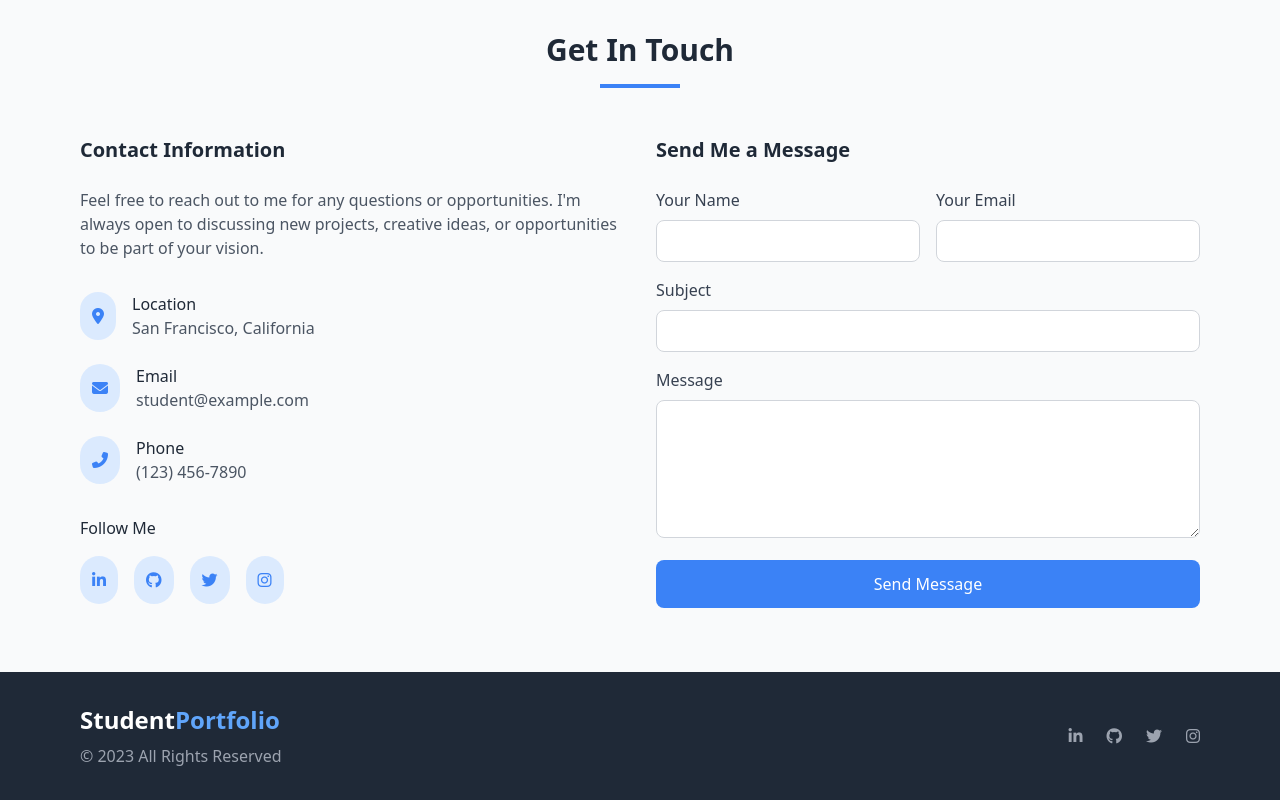
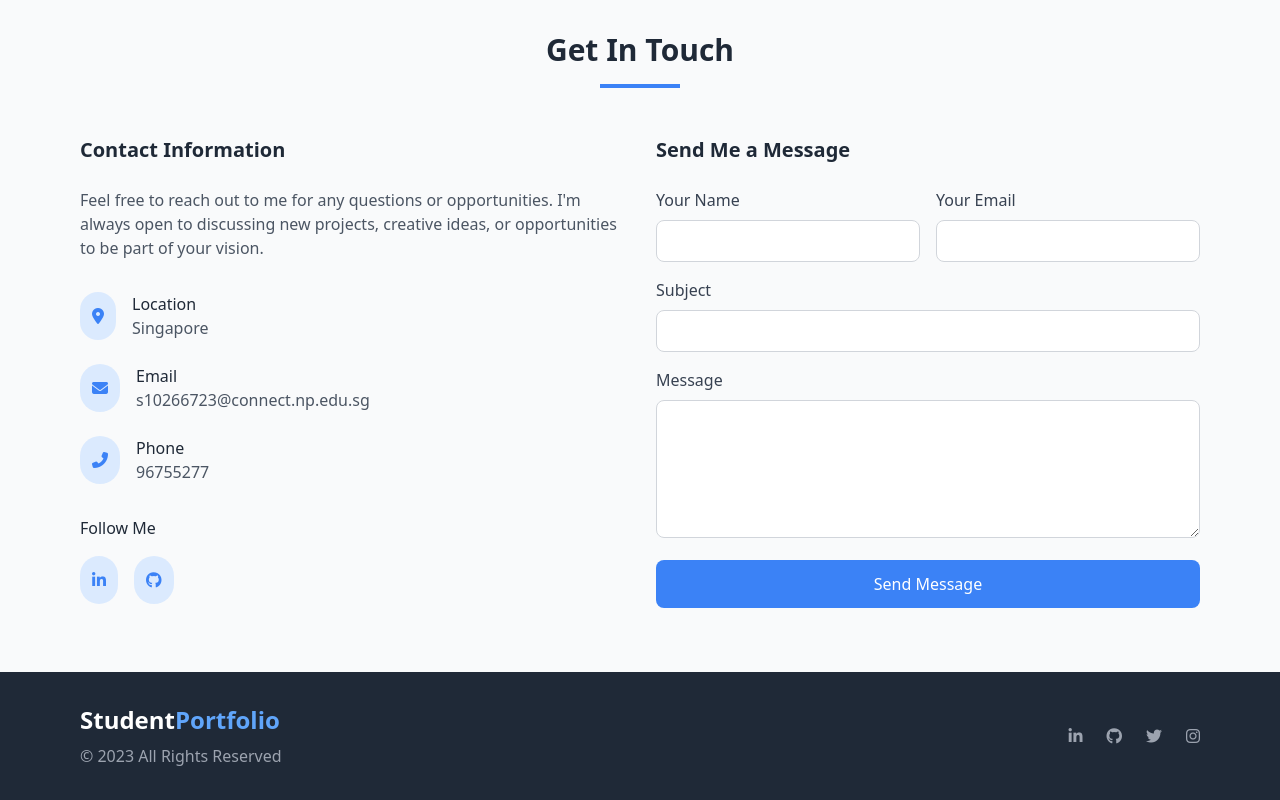
Before and after one commit to LYWMax/LYWMax.github.io, a plain HTML site: page index.html in a window 1280 px wide. Shown: the part 2762-3562 px from the top of the page. Drawn offline with nearby package versions, Linux system fonts and the light colour scheme.

Commit message:
Update index.html

```diff
--- a/index.html
+++ b/index.html
@@ -447,7 +447,7 @@
                             </div>
                             <div>
                                 <h4 class="font-medium text-gray-800">Location</h4>
-                                <p class="text-gray-600">San Francisco, California</p>
+                                <p class="text-gray-600">Singapore</p>
                             </div>
                         </div>
 
@@ -457,7 +457,7 @@
                             </div>
                             <div>
                                 <h4 class="font-medium text-gray-800">Email</h4>
-                                <p class="text-gray-600">student@example.com</p>
+                                <p class="text-gray-600">s10266723@connect.np.edu.sg</p>
                             </div>
                         </div>
 
@@ -467,7 +467,7 @@
                             </div>
                             <div>
                                 <h4 class="font-medium text-gray-800">Phone</h4>
-                                <p class="text-gray-600">(123) 456-7890</p>
+                                <p class="text-gray-600">96755277</p>
                             </div>
                         </div>
                     </div>
@@ -480,12 +480,6 @@
                             </a>
                             <a href="#" class="bg-blue-100 hover:bg-blue-200 p-3 rounded-full text-blue-500 transition duration-300">
                                 <i class="fab fa-github"></i>
-                            </a>
-                            <a href="#" class="bg-blue-100 hover:bg-blue-200 p-3 rounded-full text-blue-500 transition duration-300">
-                                <i class="fab fa-twitter"></i>
-                            </a>
-                            <a href="#" class="bg-blue-100 hover:bg-blue-200 p-3 rounded-full text-blue-500 transition duration-300">
-                                <i class="fab fa-instagram"></i>
                             </a>
                         </div>
                     </div>
```
